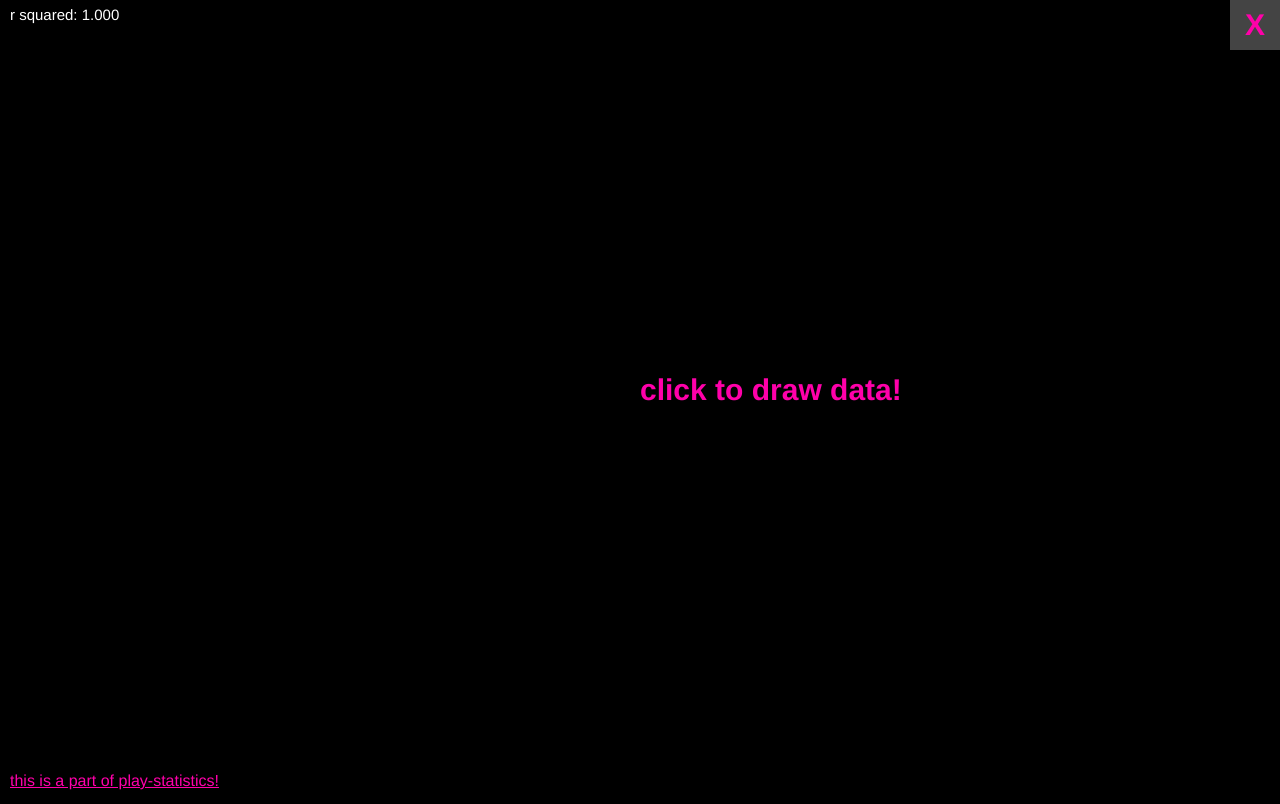
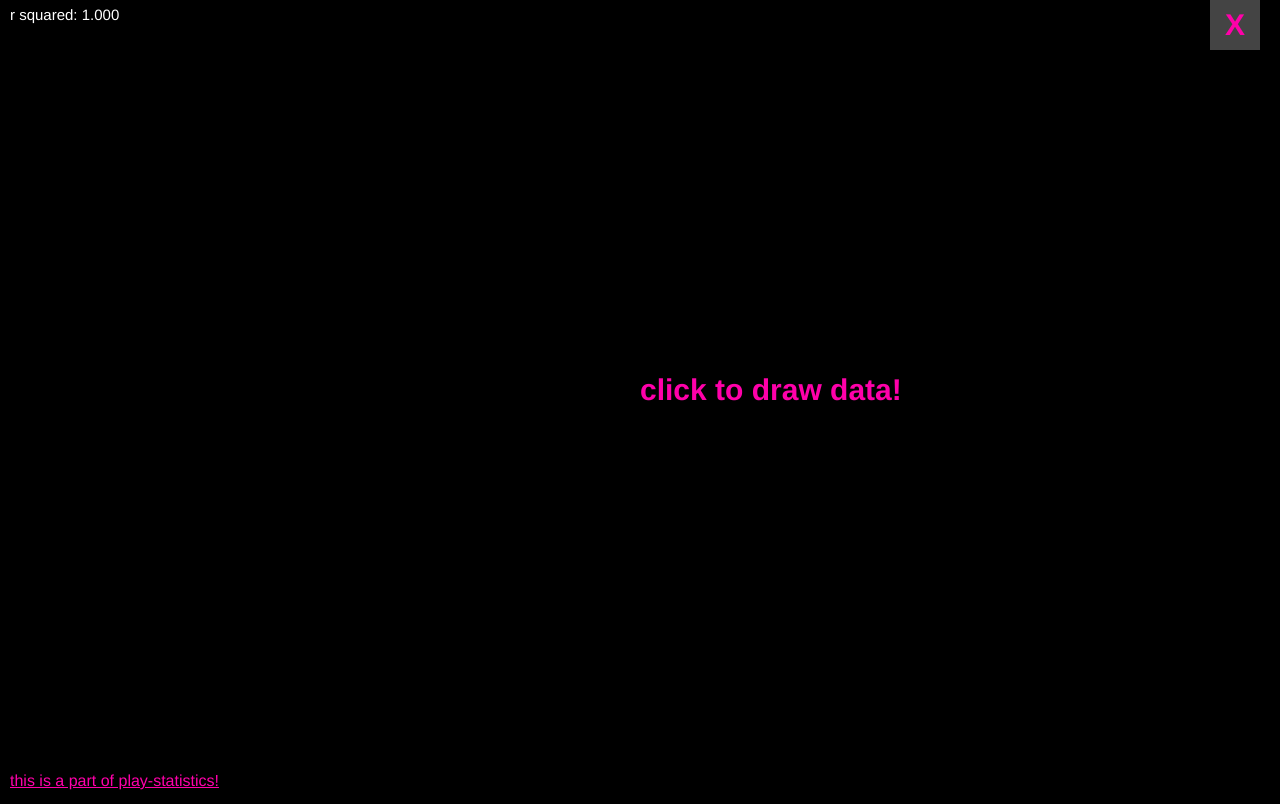
Before and after one commit to tmcw/play-statistics, a plain HTML site: page linear_regression/index.html in a window 1280 px wide. Drawn offline with Linux system fonts and the light colour scheme.

Commit message:
Kill overflow

```diff
--- a/linear_regression/index.html
+++ b/linear_regression/index.html
@@ -9,6 +9,7 @@
                 margin:0;
                 padding:0;
                 position:absolute;
+                overflow:hidden;
                 bottom:0;
                 left:0;
                 right:0;
@@ -100,7 +101,7 @@
     clear.append('rect')
         .attr('width', 50)
         .attr('height', 50)
-        .attr('x', width - 50)
+        .attr('x', width - 70)
         .attr('y', 0);
 
     var draw_cheer = vis.append('text')
@@ -109,7 +110,8 @@
         .attr('y', height / 2);
 
     clear.append('text')
-        .attr('x', width - 35)
+        .attr('x', width - 55)
+        .attr('width', 5)
         .attr('y', 35)
         .text('X');
 
```
